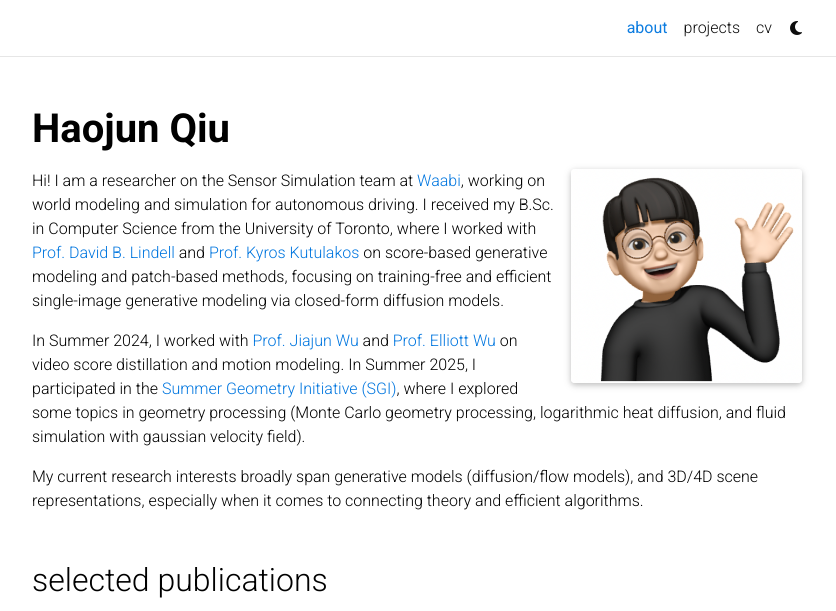
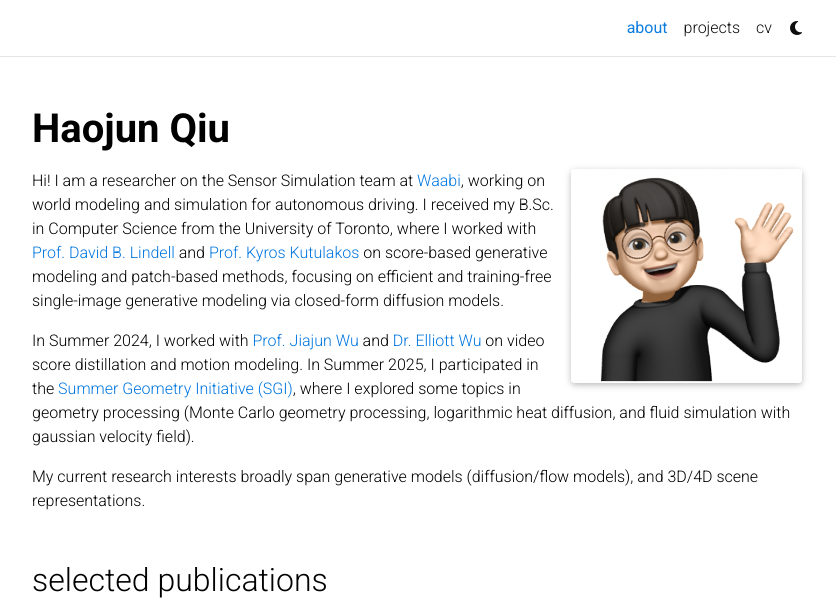
Before and after one commit to haojunqiu/haojunqiu.github.io, a Jekyll site: the page built from _pages/about.md, in a window 1280 px wide, cut to the strip 0-611 px from the top of the page. Shown: the whole strip, without its empty margins (223-1059 px from the left). Built offline with Jekyll 4.4.1, drawn with Linux system fonts in a browser that asks for light colours; comment, search, counter and statistics services are not loaded; a style sheet for code colours, icons or effects is not loaded.

Commit message:
Update about

```diff
--- a/_pages/about.md
+++ b/_pages/about.md
@@ -17,11 +17,11 @@
 social: true  # includes social icons at the bottom of the page
 ---
 
-Hi! I am a researcher on the Sensor Simulation team at [Waabi](https://www.waabi.ai), working on world modeling and simulation for autonomous driving. I received my B.Sc. in Computer Science from the University of Toronto, where I worked with [Prof. David B. Lindell](https://davidlindell.com) and [Prof. Kyros Kutulakos](https://www.cs.toronto.edu/~kyros/) on score-based generative modeling and patch-based methods, focusing on training-free and efficient single-image generative modeling via closed-form diffusion models.
+Hi! I am a researcher on the Sensor Simulation team at [Waabi](https://www.waabi.ai), working on world modeling and simulation for autonomous driving. I received my B.Sc. in Computer Science from the University of Toronto, where I worked with [Prof. David B. Lindell](https://davidlindell.com) and [Prof. Kyros Kutulakos](https://www.cs.toronto.edu/~kyros/) on score-based generative modeling and patch-based methods, focusing on efficient and training-free single-image generative modeling via closed-form diffusion models.
 
-In Summer 2024, I worked with [Prof. Jiajun Wu](https://jiajunwu.com) and [Prof. Elliott Wu](https://elliottwu.com) on video score distillation and motion modeling. In Summer 2025, I participated in the [Summer Geometry Initiative (SGI)]((https://sgi.mit.edu)), where I explored some topics in geometry processing (Monte Carlo geometry processing, logarithmic heat diffusion, and fluid simulation with gaussian velocity field).
+In Summer 2024, I worked with [Prof. Jiajun Wu](https://jiajunwu.com) and [Dr. Elliott Wu](https://elliottwu.com) on video score distillation and motion modeling. In Summer 2025, I participated in the [Summer Geometry Initiative (SGI)]((https://sgi.mit.edu)), where I explored some topics in geometry processing (Monte Carlo geometry processing, logarithmic heat diffusion, and fluid simulation with gaussian velocity field).
 
-My current research interests broadly span generative models (diffusion/flow models), and 3D/4D scene representations, especially when it comes to connecting theory and efficient algorithms.
+My current research interests broadly span generative models (diffusion/flow models), and 3D/4D scene representations.
 <!-- I would be excited to chat anything: [harry.qiu@mail.utoronto.ca](mailto:harry.qiu@mail.utoronto.ca) -->
 
 <!-- Tell the world about yourself. Link to your favorite [subreddit](http://reddit.com). You can put a picture in, too. The code is already in, just name your picture `prof_pic.jpg` and put it in the `img/` folder.
```
